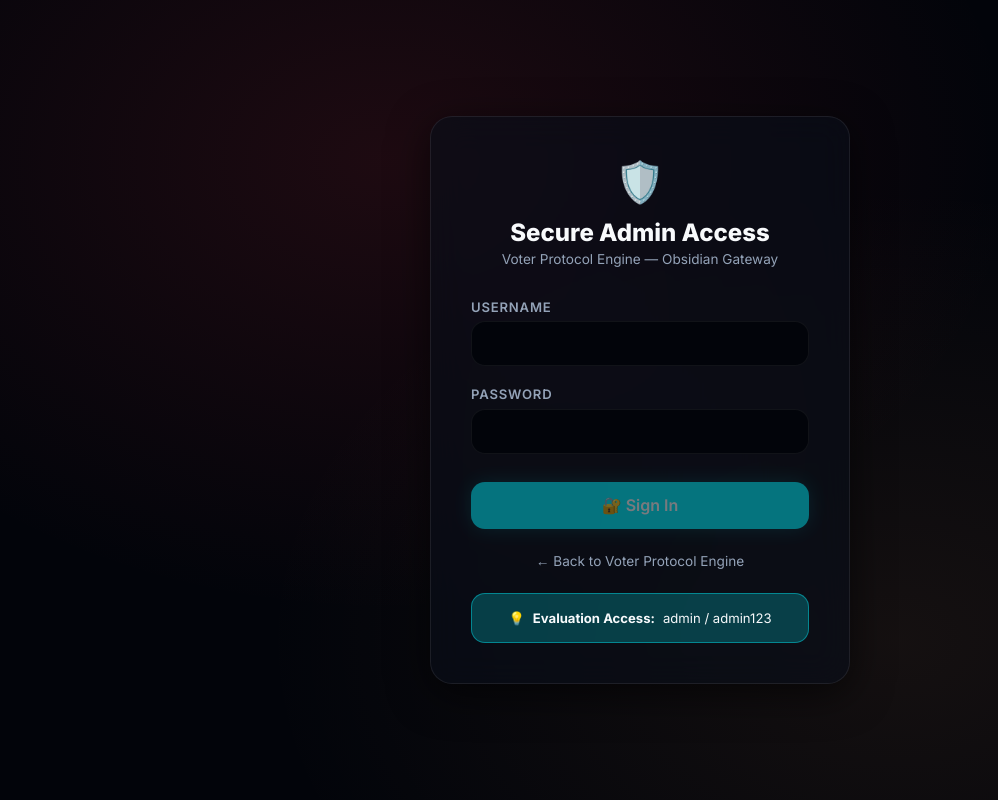
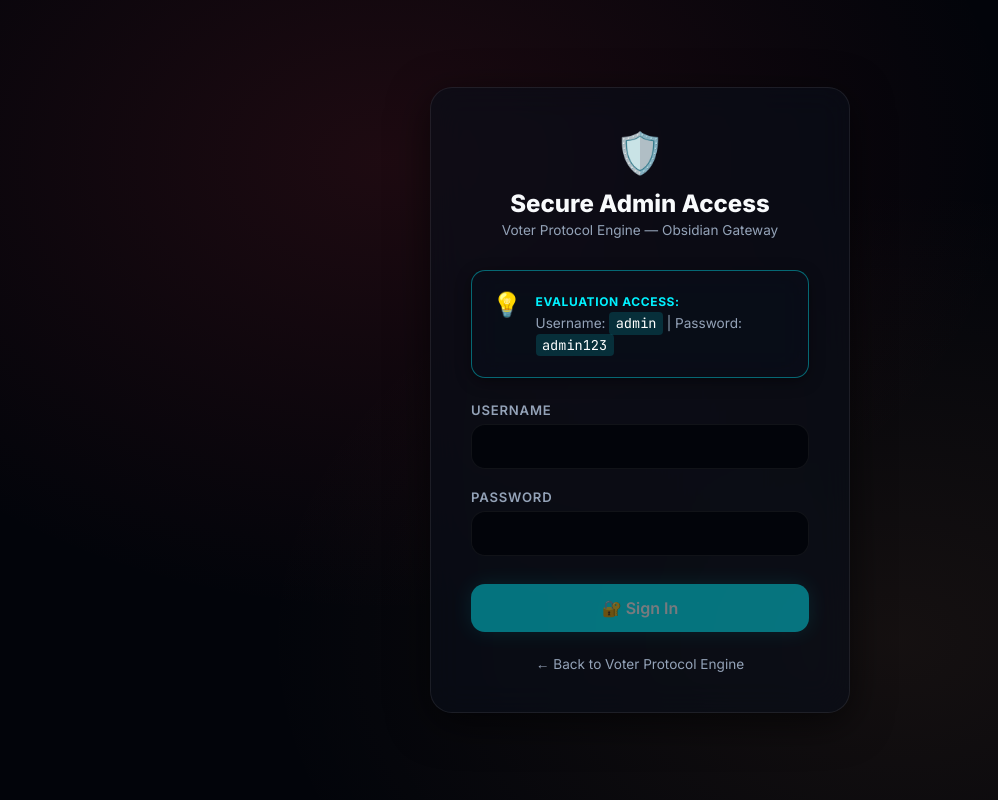
Before and after one commit to RedDevil1519/google-promptwars26-2, a React (Vite) app in the folder frontend/: page /admin in a window 1280 px wide. Shown: the whole page, without its empty margins (0-998 px from the left). Built offline with nearby package versions, Linux system fonts and the light colour scheme.

Commit message:
final-evaluator-ux-obsidian-credential-box

```diff
--- a/frontend/src/index.css
+++ b/frontend/src/index.css
@@ -201,6 +201,12 @@ body {
   border-radius: var(--radius-sm);
   text-transform: uppercase;
   letter-spacing: 0.05em;
+  animation: neon-pulse 3s infinite;
+}
+
+@keyframes neon-pulse {
+  0%, 100% { box-shadow: 0 0 8px var(--accent-glow); border-color: var(--accent-dim); }
+  50% { box-shadow: 0 0 16px var(--accent), inset 0 0 8px var(--accent-glow); border-color: var(--accent); }
 }
 .home-page__admin-btn:hover {
   background: var(--accent-glow);
@@ -753,12 +759,40 @@ body {
 .admin-table__row:last-child .admin-table__cell { border-bottom: none; }
 /* ── Final Submission Polish ───────────────────────────────────── */
 
-.admin-login__eval-note {
-  margin-top: 1.5rem; padding: 1rem;
-  background: var(--accent-glow); border: 1px solid var(--border-accent);
-  border-radius: var(--radius-md); font-size: 0.82rem;
-  color: var(--text-primary); text-align: center;
-  display: flex; align-items: center; justify-content: center; gap: 0.5rem;
+.admin-login__credential-box {
+  margin: 1.5rem 0; padding: 1.25rem;
+  background: var(--glass-bg);
+  backdrop-filter: blur(var(--glass-blur));
+  -webkit-backdrop-filter: blur(var(--glass-blur));
+  border: 1px solid var(--border-accent);
+  border-radius: var(--radius-md);
+  color: var(--text-primary);
+  display: flex; align-items: flex-start; gap: 0.85rem;
+  box-shadow: 0 4px 15px rgba(0, 0, 0, 0.4);
+}
+.admin-login__credential-icon {
+  font-size: 1.5rem;
+  margin-top: -0.1rem;
+}
+.admin-login__credential-text {
+  font-size: 0.85rem;
+  line-height: 1.6;
+}
+.admin-login__credential-text strong {
+  color: var(--accent);
+  text-transform: uppercase;
+  letter-spacing: 0.05em;
+  font-size: 0.75rem;
+}
+.admin-login__credential-value {
+  color: var(--text-secondary);
+}
+.admin-login__credential-value code {
+  font-family: var(--font-mono);
+  color: #fff;
+  background: rgba(0, 242, 255, 0.15);
+  padding: 0.15rem 0.4rem;
+  border-radius: 4px;
 }
 
 .civic-ticker {
--- a/frontend/src/pages/AdminPage.tsx
+++ b/frontend/src/pages/AdminPage.tsx
@@ -89,6 +89,14 @@ const AdminPage: React.FC = () => {
             <h1 className="admin-login__title">Secure Admin Access</h1>
             <p className="admin-login__subtitle">Voter Protocol Engine — Obsidian Gateway</p>
 
+            <div className="admin-login__credential-box" role="note" aria-label="Evaluation Credentials">
+              <span className="admin-login__credential-icon" aria-hidden="true">💡</span>
+              <div className="admin-login__credential-text">
+                <strong>Evaluation Access:</strong><br />
+                <span className="admin-login__credential-value">Username: <code>admin</code> | Password: <code>admin123</code></span>
+              </div>
+            </div>
+
             <form
               onSubmit={(e) => void handleLogin(e)}
               className="admin-login__form"
@@ -162,11 +170,6 @@ const AdminPage: React.FC = () => {
             <Link to="/" className="admin-login__back" aria-label="Return to main site">
               ← Back to Voter Protocol Engine
             </Link>
-
-            <div className="admin-login__eval-note" role="note">
-              <span aria-hidden="true">💡</span>
-              <strong>Evaluation Access:</strong> admin / admin123
-            </div>
           </div>
         </div>
       </main>
```
